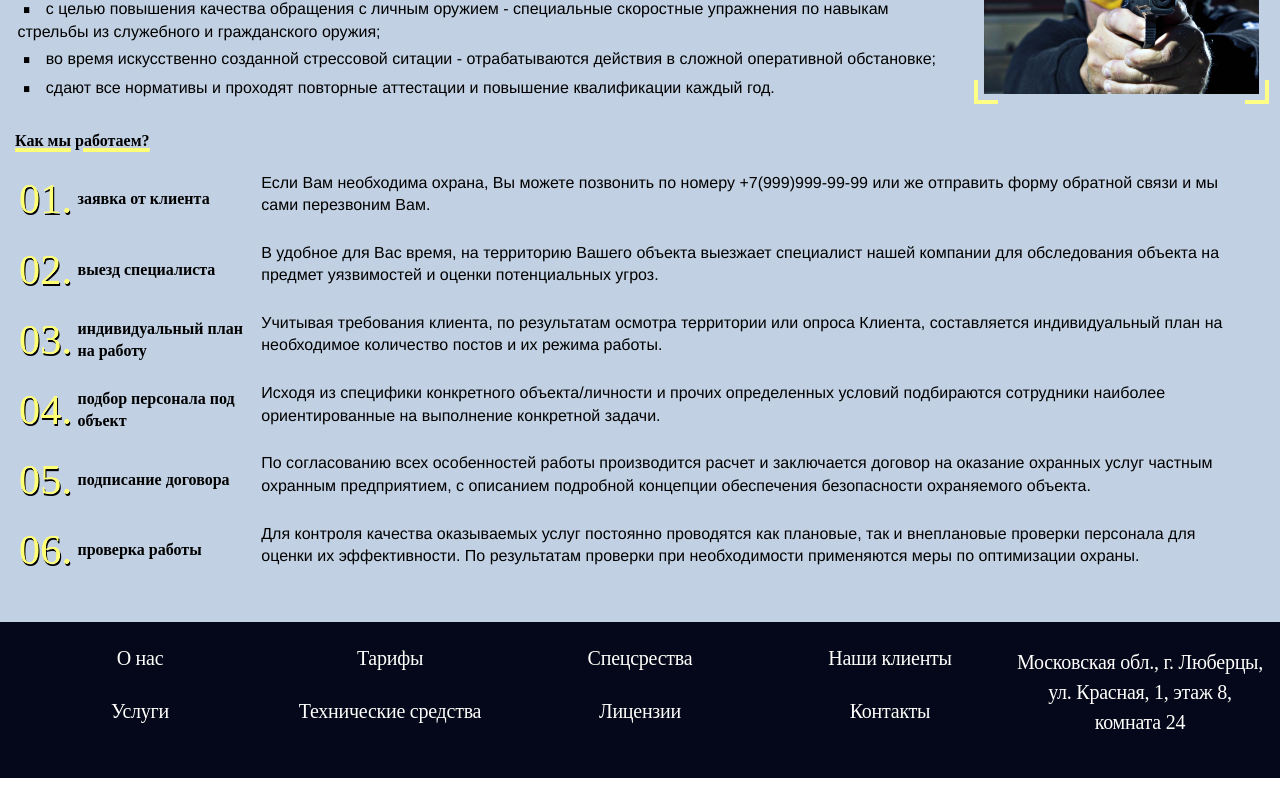
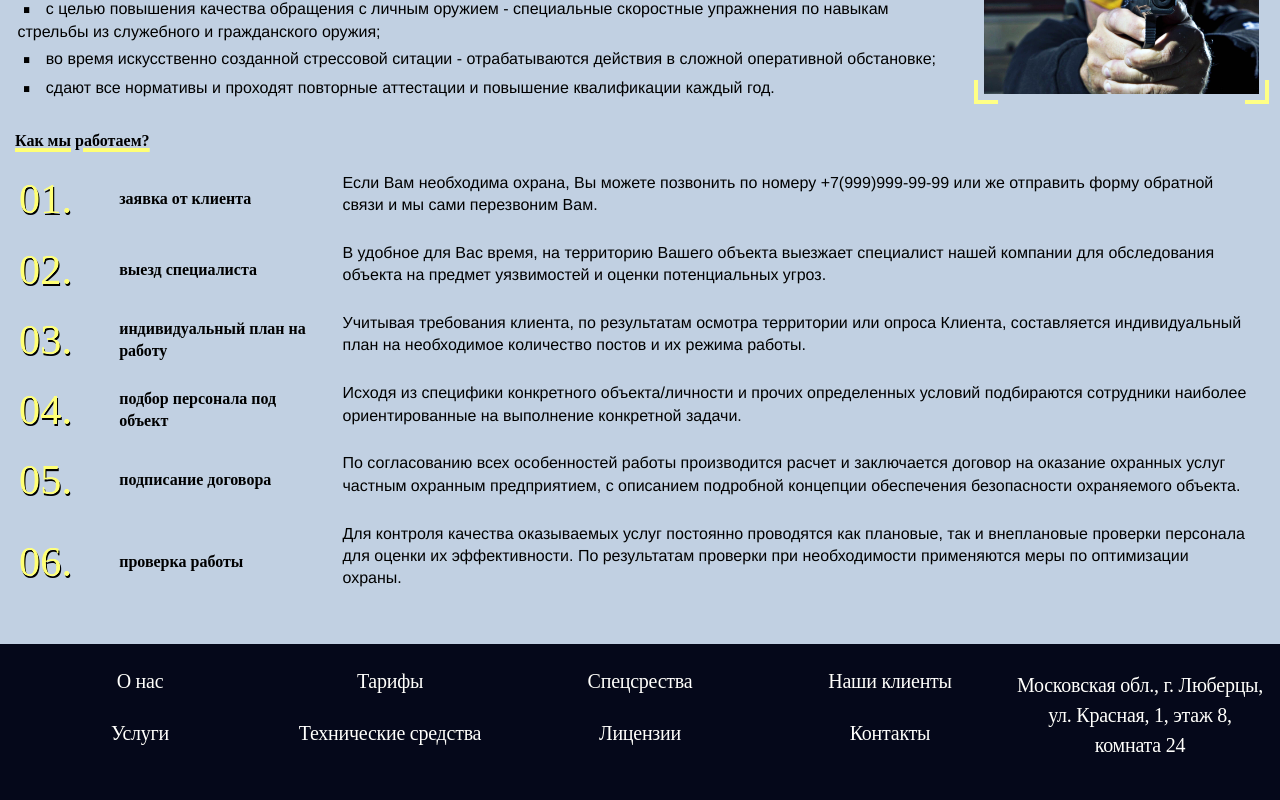
Before and after one commit to AnigalHub/Valencia, a Nuxt app: page /company in a window 1280 px wide. Shown: the part 915-1715 px from the top of the page. Before the commit the page ends 1693 px from the top, so only its background shows below. Built offline with nearby package versions, Linux system fonts and the light colour scheme; a web font is replaced by a local one.

Commit message:
удалены лишние классы

```diff
--- a/pages/company.vue
+++ b/pages/company.vue
@@ -29,10 +29,10 @@
             <div v-for="stage in StagesOfWorkPart1" :key="stage.index">
               <component :is="stage.svg"/>
               <b-row>
-                <b-col cols="1" class="number_stage">
+                <b-col cols="1">
                   <p class="emphasized text">{{stage.index}}.</p>
                 </b-col>
-                <b-col cols="2" class="name_stage">
+                <b-col cols="2">
                   <p class="emphasized text">{{stage.name_stage}}</p>
                 </b-col>
                 <b-col>
```
